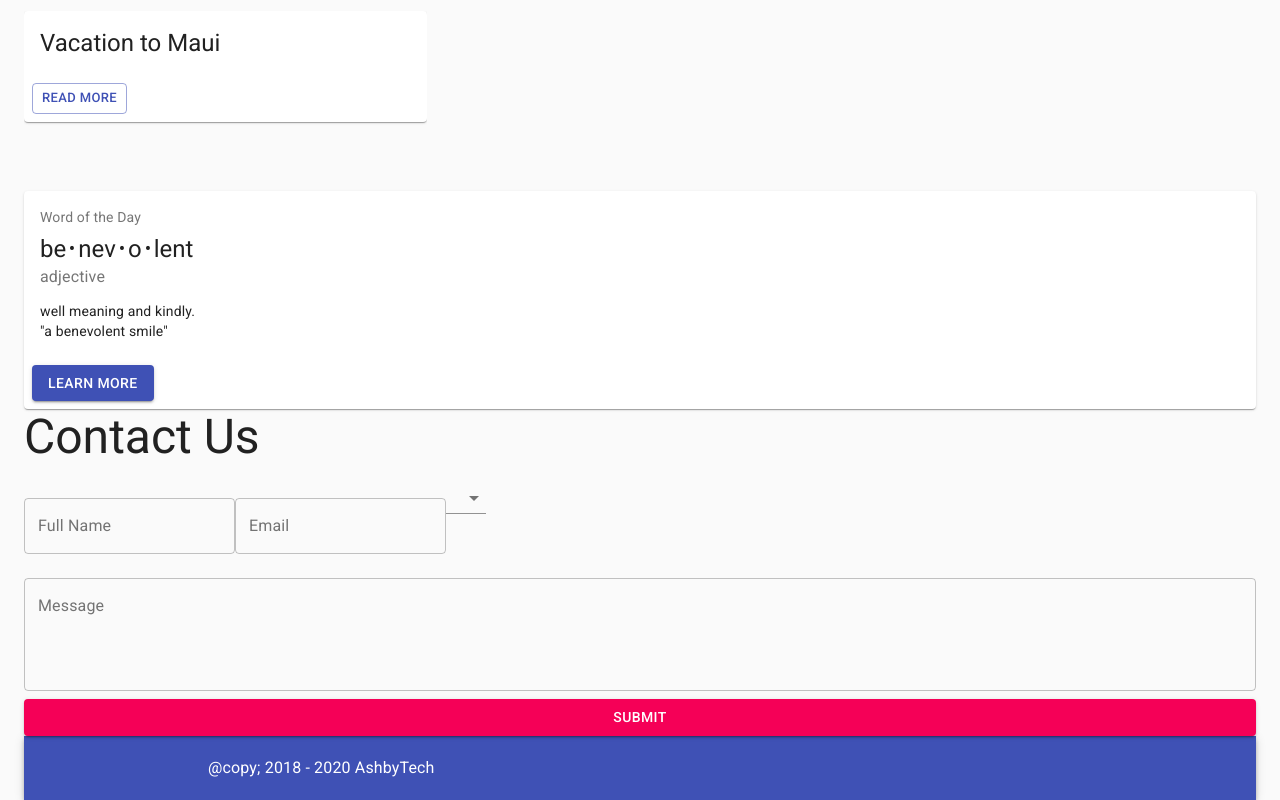
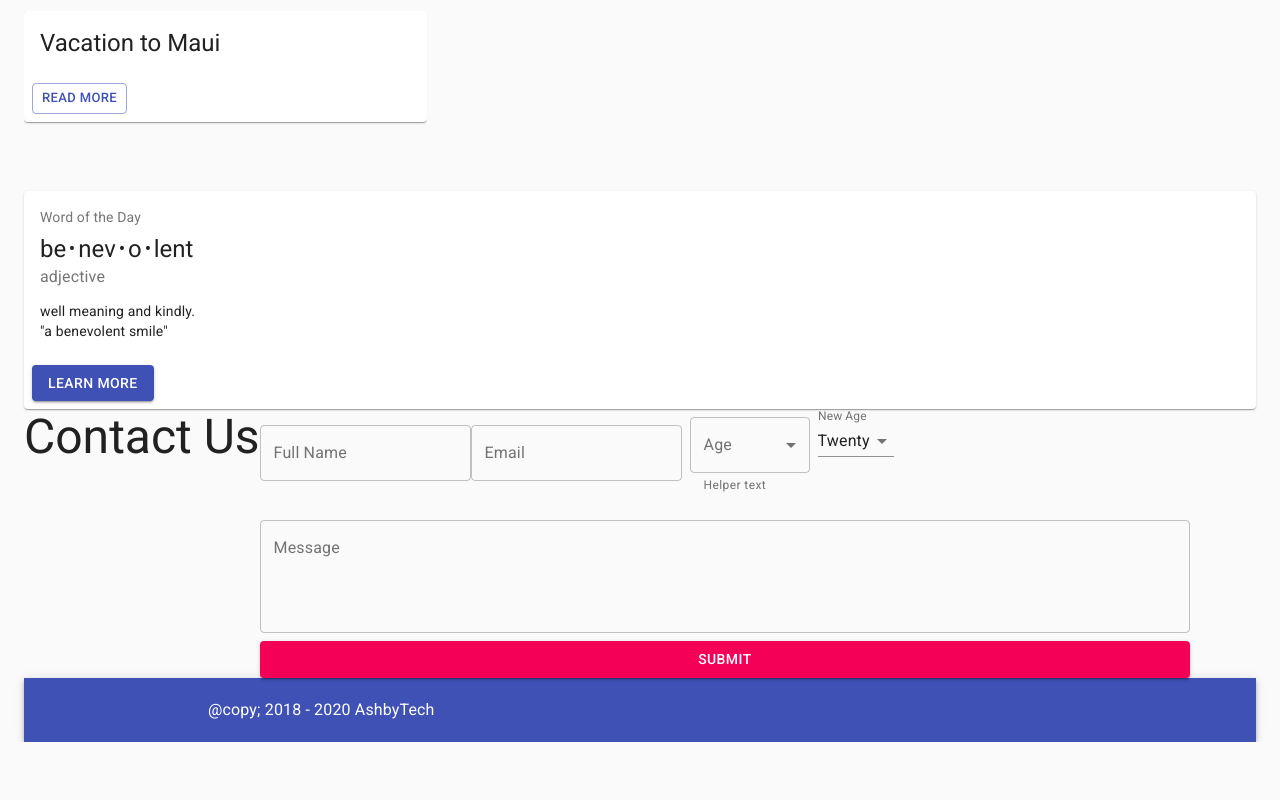
Before and after one commit to ckashby/muinav, a React (Create React App) app: page / in a window 1280 px wide. Shown: the part 444-1244 px from the top of the page. After the commit the page ends 1186 px from the top, so only its background shows below. Built offline with nearby package versions, Linux system fonts and the light colour scheme; the HTML template or start-up script is replaced by a standard one.

Commit message:
Select and TextField

```diff
--- a/src/components/ContactForm/ContactForm.js
+++ b/src/components/ContactForm/ContactForm.js
@@ -2,34 +2,38 @@ import React, { useState } from "react";
 import { makeStyles } from "@material-ui/core/styles";
 import {
   Button,
+  Dialog,
+  DialogActions,
+  DialogContent,
+  DialogTitle,
   FormControl,
   FormHelperText,
+  Input,
   InputLabel,
   MenuItem,
+  NativeSelect,
   Select,
   TextField,
   Typography,
 } from "@material-ui/core";
 
-const useStyles = makeStyles({
-  root: {
-    // minWidth: 275,
+const useStyles = makeStyles((theme) => ({
+  container: {
+    display: "flex",
+    flexWrap: "wrap",
   },
-  bullet: {
-    display: "inline-block",
-    margin: "0 2px",
-    transform: "scale(0.8)",
+  formControl: {
+    margin: theme.spacing(1),
+    minWidth: 120,
   },
-  title: {
-    fontSize: 14,
+  selectEmpty: {
+    marginTop: theme.spacing(2),
   },
-  pos: {
-    marginBottom: 12,
-  },
-});
+}));
 
 export default function ContactForm() {
   const classes = useStyles();
+
   const [name, setName] = useState("");
   const [email, setEmail] = useState("");
   const [age, setAge] = useState("");
@@ -37,11 +41,11 @@ export default function ContactForm() {
 
   const handleSubmit = () => {
     // submit the form
-    console.log("Aloha", name, email, message);
+    console.log("Aloha", name, email, age, message);
   };
 
   return (
-    <div className={classes.root}>
+    <div className={classes.container}>
       <Typography variant="h3" gutterBottom>
         Contact Us
       </Typography>
@@ -62,16 +66,34 @@ export default function ContactForm() {
           onChange={(e) => setEmail(e.target.value)}
           // fullWidth
         />
-        <Select
-          label="Age"
-          value="age"
-          onChange={(e) => setAge(e.target.value)}
-        >
-          <MenuItem value="1">1</MenuItem>
-          <MenuItem value="2">2</MenuItem>
-          <MenuItem value="3">3</MenuItem>
-          <MenuItem value="4">4</MenuItem>
-        </Select>
+
+        <FormControl variant="outlined" className={classes.formControl}>
+          <InputLabel htmlFor="outlined-age-native-simple">Age</InputLabel>
+          <Select
+            native
+            value={age}
+            onChange={(e) => setAge(e.target.value)}
+            label="Age"
+            inputProps={{
+              name: "age",
+              id: "outlined-age-native-simple",
+            }}
+          >
+            <option aria-label="None" value="" />
+            <option value={10}>Ten</option>
+            <option value={20}>Twenty</option>
+            <option value={30}>Thirty</option>
+          </Select>
+          <FormHelperText>Helper text</FormHelperText>
+        </FormControl>
+        <FormControl>
+          <TextField id="select" label="New Age" value="20" select>
+            <MenuItem value="10">Ten</MenuItem>
+            <MenuItem value="20">Twenty</MenuItem>
+            <MenuItem value="30">Thirty</MenuItem>
+            <MenuItem value="40">Forty</MenuItem>
+          </TextField>
+        </FormControl>
         <TextField
           multiline
           rows="4"
```
Also changed, not shown: src/components/AgeSelect/AgeSelect.js (deleted, +0 -13 lines).
